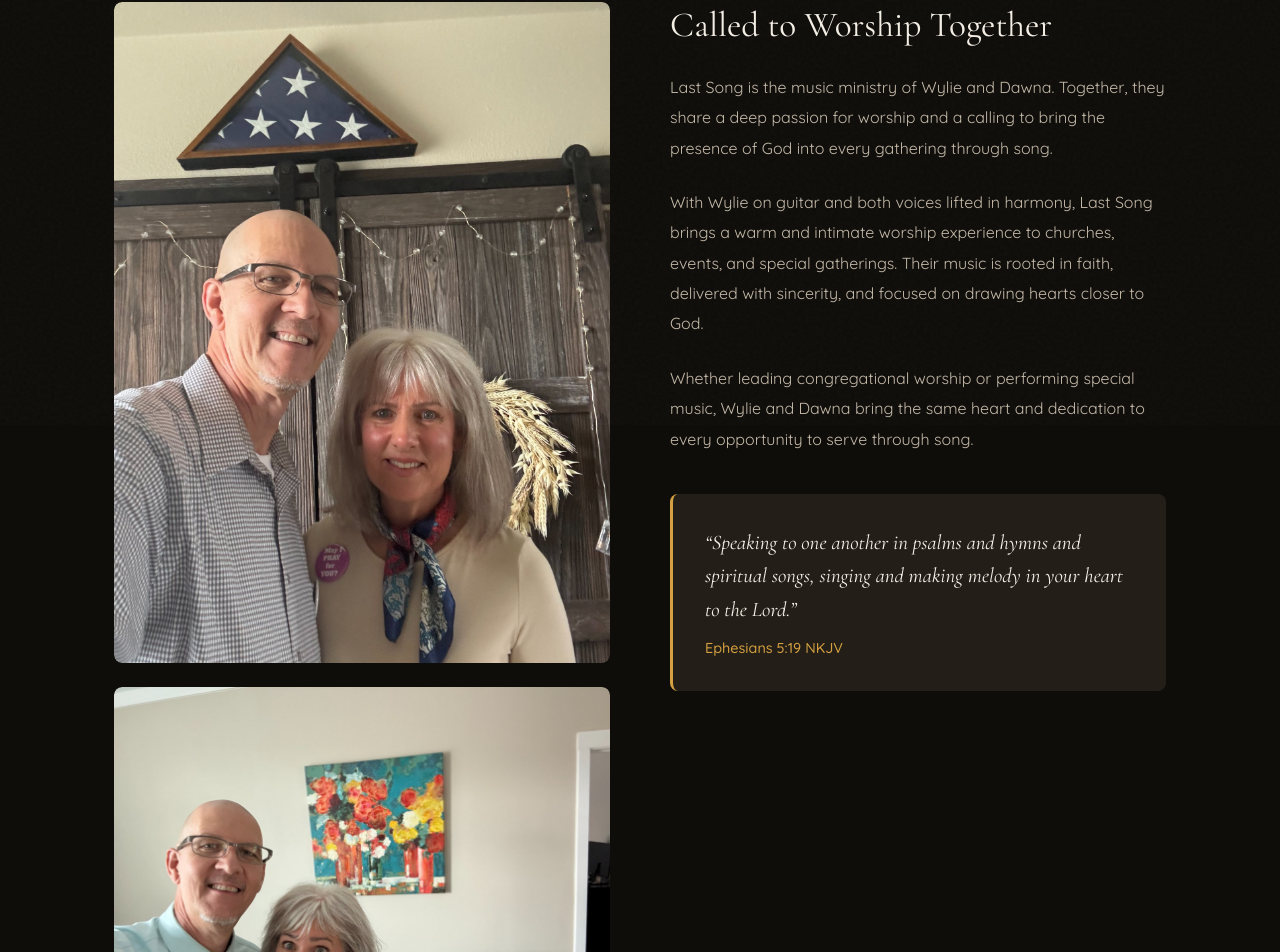
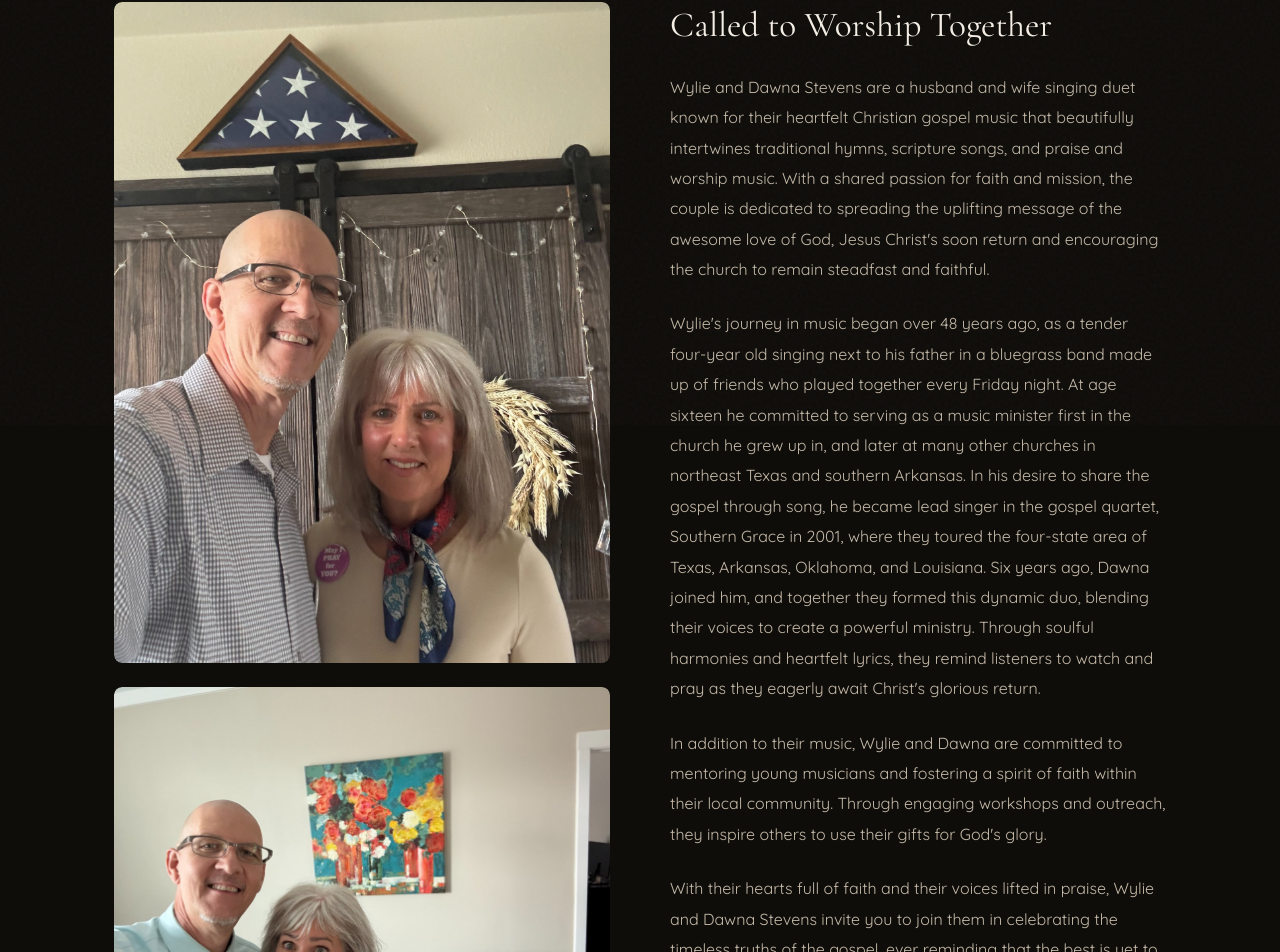
Before and after one commit to wyliestevens/lastsong-pro, a Next.js app: page /about in a window 1280 px wide. Shown: the part 375-1327 px from the top of the page. Built offline with nearby package versions, Linux system fonts and the light colour scheme.

Commit message:
Update bio text, fix Goodness of God clip, remove In The Sanctuary

```diff
--- a/src/app/about/page.tsx
+++ b/src/app/about/page.tsx
@@ -130,9 +130,13 @@ export default function AboutPage() {
                 marginBottom: "24px",
               }}
             >
-              Last Song is the music ministry of Wylie and Dawna. Together, they
-              share a deep passion for worship and a calling to bring the
-              presence of God into every gathering through song.
+              Wylie and Dawna Stevens are a husband and wife singing duet known
+              for their heartfelt Christian gospel music that beautifully
+              intertwines traditional hymns, scripture songs, and praise and
+              worship music. With a shared passion for faith and mission, the
+              couple is dedicated to spreading the uplifting message of the
+              awesome love of God, Jesus Christ&apos;s soon return and
+              encouraging the church to remain steadfast and faithful.
             </p>
             <p
               style={{
@@ -142,10 +146,19 @@ export default function AboutPage() {
                 marginBottom: "24px",
               }}
             >
-              With Wylie on guitar and both voices lifted in harmony, Last Song
-              brings a warm and intimate worship experience to churches, events,
-              and special gatherings. Their music is rooted in faith, delivered
-              with sincerity, and focused on drawing hearts closer to God.
+              Wylie&apos;s journey in music began over 48 years ago, as a tender
+              four-year old singing next to his father in a bluegrass band made
+              up of friends who played together every Friday night. At age
+              sixteen he committed to serving as a music minister first in the
+              church he grew up in, and later at many other churches in northeast
+              Texas and southern Arkansas. In his desire to share the gospel
+              through song, he became lead singer in the gospel quartet, Southern
+              Grace in 2001, where they toured the four-state area of Texas,
+              Arkansas, Oklahoma, and Louisiana. Six years ago, Dawna joined him,
+              and together they formed this dynamic duo, blending their voices to
+              create a powerful ministry. Through soulful harmonies and heartfelt
+              lyrics, they remind listeners to watch and pray as they eagerly
+              await Christ&apos;s glorious return.
             </p>
             <p
               style={{
@@ -155,9 +168,23 @@ export default function AboutPage() {
                 marginBottom: "24px",
               }}
             >
-              Whether leading congregational worship or performing special music,
-              Wylie and Dawna bring the same heart and dedication to every
-              opportunity to serve through song.
+              In addition to their music, Wylie and Dawna are committed to
+              mentoring young musicians and fostering a spirit of faith within
+              their local community. Through engaging workshops and outreach,
+              they inspire others to use their gifts for God&apos;s glory.
+            </p>
+            <p
+              style={{
+                color: "var(--color-cream-muted)",
+                fontSize: "1rem",
+                lineHeight: 1.9,
+                marginBottom: "24px",
+              }}
+            >
+              With their hearts full of faith and their voices lifted in praise,
+              Wylie and Dawna Stevens invite you to join them in celebrating the
+              timeless truths of the gospel, ever reminding that the best is yet
+              to come for those who believe.
             </p>
 
             <div
--- a/src/app/listen/page.tsx
+++ b/src/app/listen/page.tsx
@@ -29,12 +29,7 @@ const tracks = [
     artist: "Wylie & Dawna",
     src: "/audio/Via_Dolorosa_Wylie_Dawna.m4a",
   },
-  {
-    title: "In The Sanctuary",
-    artist: "Wylie & Dawna",
-    src: "/audio/In_The_Sanctuary_Wylie_Dawna_MASTER.m4a",
-  },
-  {
+{
     title: "I Bowed on My Knees",
     artist: "Wylie Stevens",
     src: "/audio/I_Bowed_on_My_Knees_Wylie_MASTER_3.m4a",
--- a/src/app/page.tsx
+++ b/src/app/page.tsx
@@ -262,11 +262,11 @@ export default function Home() {
             >
               Wylie and Dawna Stevens are a husband and wife singing duet known
               for their heartfelt Christian gospel music that beautifully
-              intertwines traditional hymns with original compositions. With a
-              shared passion for faith and mission, the couple is dedicated to
-              spreading the uplifting message of Jesus Christ&apos;s soon return
-              and encouraging the church to remain steadfast and strong in their
-              beliefs.
+              intertwines traditional hymns, scripture songs, and praise and
+              worship music. With a shared passion for faith and mission, the
+              couple is dedicated to spreading the uplifting message of the
+              awesome love of God, Jesus Christ&apos;s soon return and
+              encouraging the church to remain steadfast and faithful.
             </p>
             <p
               style={{
@@ -276,12 +276,13 @@ export default function Home() {
                 marginBottom: "20px",
               }}
             >
-              Wylie&apos;s journey in music began over forty-five years ago,
-              rooted in his desire to share the gospel through song. Eight years
-              ago, Dawna joined him, and together they formed this dynamic duo,
-              blending their voices to create a powerful ministry. Through
-              soulful harmonies and heartfelt lyrics, they remind listeners to
-              watch and pray as they eagerly await Christ&apos;s glorious return.
+              Wylie&apos;s journey in music began over 48 years ago, as a tender
+              four-year old singing next to his father in a bluegrass band.
+              Six years ago, Dawna joined him, and together they formed this
+              dynamic duo, blending their voices to create a powerful ministry.
+              Through soulful harmonies and heartfelt lyrics, they remind
+              listeners to watch and pray as they eagerly await Christ&apos;s
+              glorious return.
             </p>
             <p
               style={{
```
Also changed, not shown: 2 other files (tests, documents, lock files or other folders).
